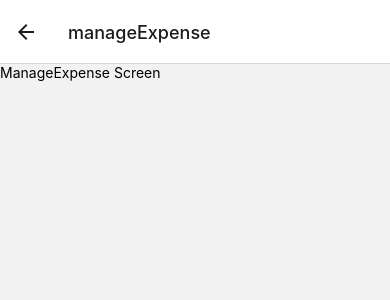
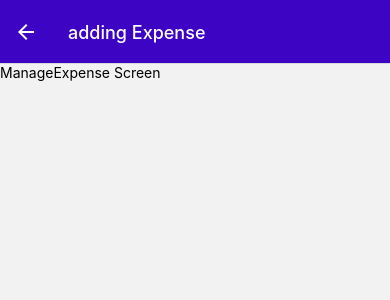
Before and after one commit to HanyMahmoud17/Expense-Tracker-App, a React Native app: screen /manageExpense in a window 390 px wide. Shown: the top 300 px of the page. Built offline with nearby package versions, Linux system fonts and the light colour scheme.

Commit message:
use a different title for a expenseManage component as if is adding or editing of an expense

```diff
--- a/App.js
+++ b/App.js
@@ -44,11 +44,16 @@ export default function App() {
     <>
       <StatusBar style="auto" />
       <NavigationContainer>
-        <Stack.Navigator>
+        <Stack.Navigator screenOptions={{
+          headerStyle:{backgroundColor:GlobalStyles.colors.primary500},
+          headerTintColor :'white'
+        }}>
           <Stack.Screen name="expenseOverview" component={ExpenseOverview} options={{
             headerShown: false,
           }}/>
-          <Stack.Screen name="manageExpense" component={ManageExpense}/>
+          <Stack.Screen name="manageExpense" component={ManageExpense} options={{
+            presentation:'modal'
+          }}/>
         </Stack.Navigator>
       </NavigationContainer>
     </>
--- a/components/expenseOutput/ExpenseItem.js
+++ b/components/expenseOutput/ExpenseItem.js
@@ -4,10 +4,12 @@ import { GlobalStyles } from '../../constants/styles';
 import { getFormatedDate } from '../../util/date';
 import { useNavigation } from '@react-navigation/native';
 
-function ExpenseItem({ description, amount, date }) {
+function ExpenseItem({ id,description, amount, date }) {
   const navigation = useNavigation();
   function pressHandler(){
-    navigation.navigate('manageExpense')
+    navigation.navigate('manageExpense',{
+      expenseId:id
+    })
   }
 
   return (
--- a/screens/ManageExpense.js
+++ b/screens/ManageExpense.js
@@ -1,6 +1,17 @@
+import { useLayoutEffect } from 'react';
 import { Text } from 'react-native';
 
-function ManageExpense() {
+function ManageExpense({route,navigation}) {
+
+  const expenseId=route.params?.expenseId;
+  const expenseIdIsExisting= !!expenseId;
+
+  useLayoutEffect(()=>{
+    navigation.setOptions({
+      title: expenseIdIsExisting ? 'editing Expense' : 'adding Expense'
+    })
+  },[navigation,expenseIdIsExisting])
+
   return <Text>ManageExpense Screen</Text>;
 }
 
```
